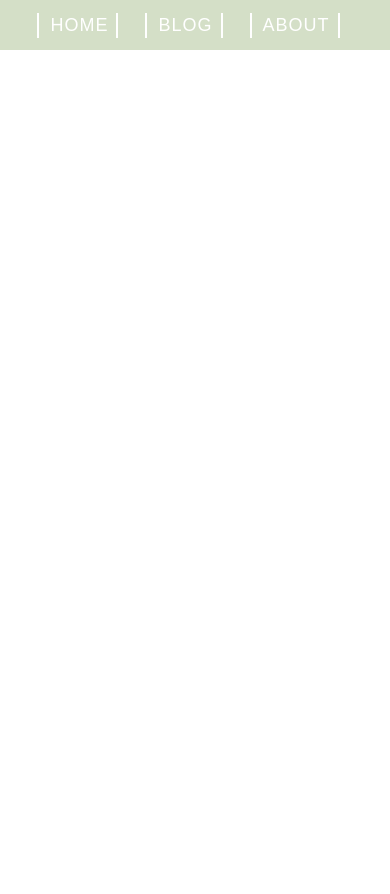
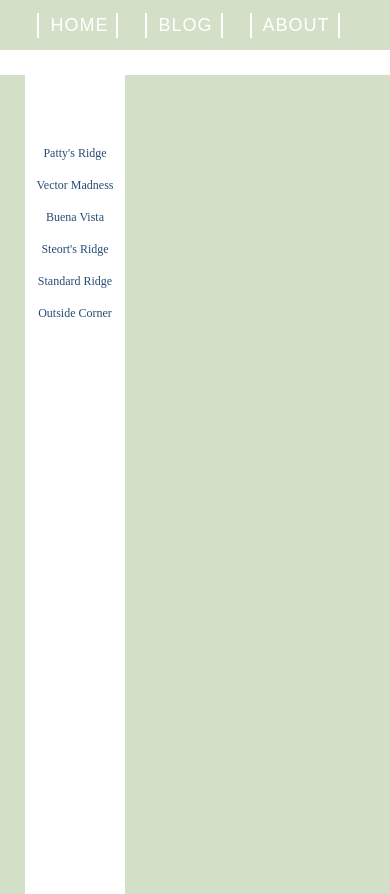
Before and after one commit to EricRohner/scala-port, a React (Create React App) app: page /Blog in a window 390 px wide. Before the commit the page ends 844 px from the top, so only its background shows below. Built offline with nearby package versions, Linux system fonts and the light colour scheme.

Commit message:
working on blog mobile

```diff
--- a/src/components/App.js
+++ b/src/components/App.js
@@ -1,22 +1,26 @@
-import React, { Component } from 'react'
-import { BrowserRouter, Route } from 'react-router-dom'
-import * as routes from '../constants/Routes'
-import Navigation from './Navigation'
-import Home from './Home'
-import Blog from './Blog'
-import About from './About'
+import React, { Component } from "react";
+import { BrowserRouter, Route, Switch } from "react-router-dom";
+import * as routes from "../constants/Routes";
+import Navigation from "./Navigation";
+import Home from "./Home";
+import Blog from "./Blog";
+import About from "./About";
 
 class App extends Component {
   render() {
-    return <BrowserRouter>
-      <div>
-        <Navigation />
-        <Route exact path={routes.HOME} component={() => <Home />} />
-        <Route exact path={routes.BLOG} component={() => <Blog />} />
-        <Route exact path={routes.ABOUT} component={() => <About />} />
-      </div>
-    </BrowserRouter>
+    return (
+      <BrowserRouter>
+        <div>
+          <Navigation />
+          <Switch>
+            <Route exact path={routes.HOME} component={Home} />
+            <Route path={routes.BLOG} component={Blog} />
+            <Route path={routes.ABOUT} component={About} />
+          </Switch>
+        </div>
+      </BrowserRouter>
+    );
   }
 }
 
-export default App
+export default App;
--- a/src/components/Blog.js
+++ b/src/components/Blog.js
@@ -1,5 +1,5 @@
 import React, { Component } from "react";
-//import '../mobileCSS/BlogMobile.css'
+import "../mobileCSS/BlogMobile.css";
 import "../deskCSS/BlogDesk.css";
 
 export default class Blog extends Component {
@@ -61,7 +61,54 @@ export default class Blog extends Component {
     } else {
       return (
         <body className="blogBody">
-          <p>Blog mobile</p>
+          <div className="bLeft">
+            <div className="hoverPatty">
+              <p className="hoverP">Patty's Ridge</p>
+              <div className="pattyImg">
+                <img alt="" src="/blog/pattyfull.jpg" />
+                <img alt="" src="/blog/patty.jpg" />
+                <img alt="" src="/blog/pattytop.jpg" />
+              </div>
+            </div>
+            <div className="hoverVector">
+              <p className="hoverP">Vector Madness</p>
+              <div className="vectorImg">
+                <img alt="" src="/blog/vectorbase.jpg" />
+                <img alt="" src="/blog/vectortraverse.jpg" />
+                <img alt="" src="/blog/vectortop.jpg" />
+              </div>
+            </div>
+            <div className="hoverBuena">
+              <p className="hoverP">Buena Vista</p>
+              <div className="buenaImg">
+                <img alt="" src="/blog/buenavistafull.jpg" />
+                <img alt="" src="/blog/buenavistatop.jpg" />
+              </div>
+            </div>
+            <div className="hoverSteort">
+              <p className="hoverP">Steort's Ridge</p>
+              <div className="steortImg">
+                <img alt="" src="/blog/steortbase.jpg" />
+                <img alt="" src="/blog/steortp3.jpg" />
+              </div>
+            </div>
+            <div className="hoverStandard">
+              <p className="hoverP">Standard Ridge</p>
+              <div className="standardImg">
+                <img alt="" src="/blog/standardp3.jpg" />
+                <img alt="" src="/blog/standardlichen.jpg" />
+                <img alt="" src="/blog/standardtop.jpg" />
+              </div>
+            </div>
+            <div className="hoverOutside">
+              <p className="hoverP">Outside Corner</p>
+              <div className="outsideImg">
+                <img alt="" src="/blog/outsidetop.jpg" />
+                <img alt="" src="/blog/outsidewave.jpg" />
+              </div>
+            </div>
+          </div>
+          <div className="bTop" />
         </body>
       );
     }
--- a/src/components/Home.js
+++ b/src/components/Home.js
@@ -39,8 +39,8 @@ export default class Home extends Component {
     });
   };
   handleOrientation = event => {
-    const widthSin = (event.beta / 45) * 2 * 3.14;
-    const heightSin = (event.gamma / 90) * 2 * 3.14;
+    const widthSin = (event.gamma / 90) * 2 * 3.14;
+    const heightSin = (event.beta / 90) * 2 * 3.14;
     const heightOffset = window.innerHeight / 10;
     const widthOffset = window.innerWidth / 10 + 10;
     const iw = window.innerWidth / 100;
--- a/src/mobileCSS/BlogMobile.css
+++ b/src/mobileCSS/BlogMobile.css
@@ -1,3 +1,146 @@
 .blogBody {
-  margin-top: 50px;
+  padding: 0;
+  margin: 0;
+  top: 50px;
+  left: 0px;
+  position: absolute;
+  background: #d4dfc7;
+  height: 100vh;
+  width: 100vw;
+  overflow: hidden;
 }
+
+.bLeft,
+.bTop {
+  position: absolute;
+  top: 0px;
+  left: 0px;
+  background-color: white;
+}
+
+.bTop {
+  padding: 0;
+  height: 25px;
+  width: 100vw;
+  z-index: 0;
+}
+
+.bLeft {
+  height: 100vh;
+  width: 100px;
+  left: 25px;
+  z-index: 1;
+}
+
+.hoverP {
+  font-size: 12px;
+}
+
+.hoverP::before,
+.hoverP::after {
+  content: "";
+  position: absolute;
+  top: 2px;
+  height: 35px;
+  width: 100%;
+  background: #6096ba;
+  pointer-events: none;
+  -webkit-transform-style: preserve-3d;
+  -webkit-transition-property: opacity, transform;
+  -webkit-transition-duration: 350ms, 1000ms;
+}
+
+.hoverP::before {
+  left: 0;
+  -webkit-transform: translate(0px, -10px);
+  opacity: 0;
+}
+
+.hoverP::after {
+  right: 0;
+  -webkit-transform: translate(0px, -10px);
+  opacity: 0;
+}
+
+.hoverP:hover::before {
+  left: 0;
+  -webkit-transform: translate(5px, -15px);
+  opacity: 0.2;
+}
+
+.hoverP:hover::after {
+  left: 0;
+  -webkit-transform: translate(-5px, -5px);
+  opacity: 0.2;
+}
+
+.hoverPatty,
+.hoverBuena,
+.hoverSteort,
+.hoverVector,
+.hoverStandard,
+.hoverOutside {
+  -webkit-transform: translate(0vw, 10vh);
+  height: 20px;
+  margin-top: 10px;
+  position: relative;
+  width: 100%;
+  text-align: center;
+  color: #274c77;
+}
+
+.pattyImg,
+.buenaImg,
+.steortImg,
+.vectorImg,
+.standardImg,
+.outsideImg {
+  position: absolute;
+  display: flex;
+  top: 0px;
+  left: 160px;
+  pointer-events: none;
+  opacity: 0;
+  width: 100vw;
+  -webkit-transition-property: opacity;
+  -webkit-transition-delay: 250ms;
+  -webkit-transition-duration: 500ms;
+}
+
+.vectorImg {
+  -webkit-transform: translate(0vw, -35px);
+}
+
+.buenaImg {
+  -webkit-transform: translate(0vw, -70px);
+}
+
+.steortImg {
+  -webkit-transform: translate(0vw, -105px);
+}
+
+.standardImg {
+  -webkit-transform: translate(0vw, -140px);
+}
+
+.outsideImg {
+  -webkit-transform: translate(0vw, -175px);
+}
+
+.pattyImg img,
+.buenaImg img,
+.steortImg img,
+.vectorImg img,
+.standardImg img,
+.outsideImg img {
+  margin-left: 10px;
+}
+
+.hoverPatty:hover .pattyImg,
+.hoverBuena:hover .buenaImg,
+.hoverSteort:hover .steortImg,
+.hoverVector:hover .vectorImg,
+.hoverStandard:hover .standardImg,
+.hoverOutside:hover .outsideImg {
+  opacity: 1;
+}
```
